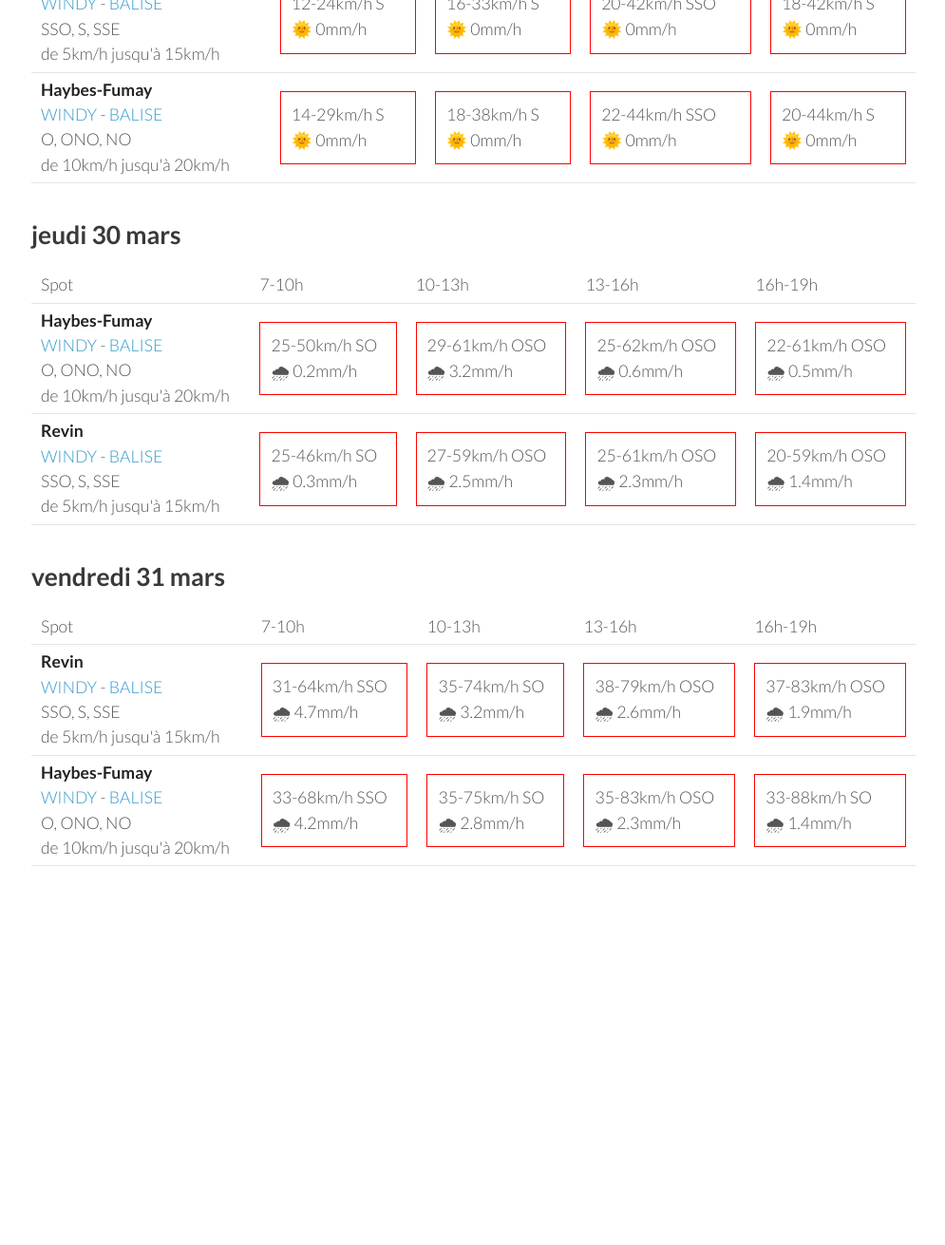
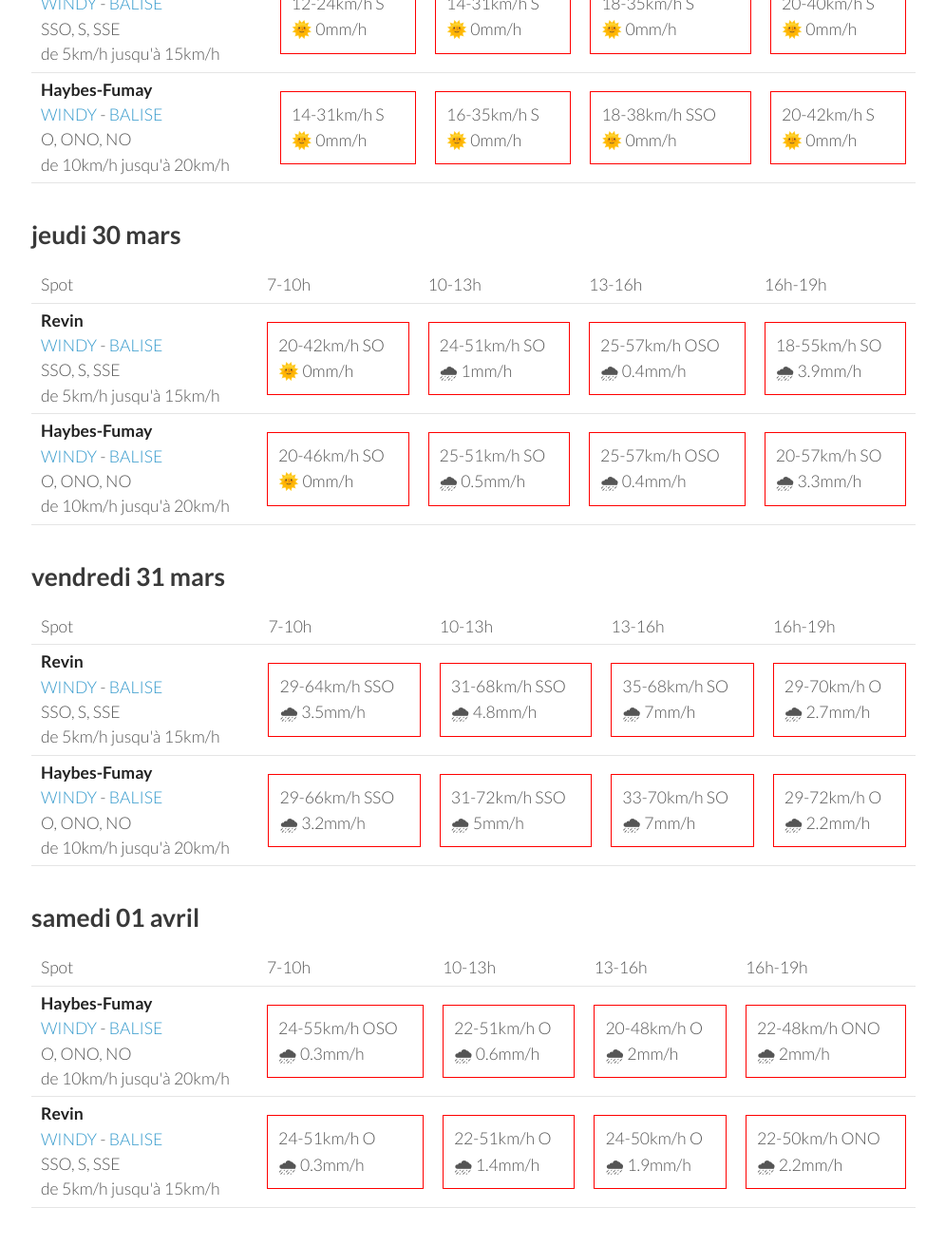
Before and after one commit to parapente-dans-le-nord/parapente-dans-le-nord.github.io, a Jekyll site: the page built from ardennes.markdown, in a window 1280 px wide and 1400 px high, scrolled down 1126 px. Shown: the top 1311 px of the window at 95% size, without its empty margins (25-1020 px from the left). Built offline with Jekyll 4.4.1, drawn with Linux system fonts in a browser that asks for light colours; before the commit the page ends 2166 px from its top, so only the background shows below that; some of the changed text lies outside the part shown.

Commit message:
update index.markdown

```diff
--- a/ardennes.markdown
+++ b/ardennes.markdown
@@ -7,7 +7,7 @@ title:  "Tous les spots"
 {: .links}
 
 # Prevision Windy, modèle Arome
-page mise à jour le lundi 27 mars 10:10
+page mise à jour le lundi 27 mars 13:10
 
 ## lundi 27 mars
 
@@ -97,19 +97,19 @@ page mise à jour le lundi 27 mars 10:10
         <td><strong>Revin</strong><br><a href="https://windy.com/49.948/4.625?49.543,4.625,8">WINDY</a> - <span class=""><a href="http://www.balisemeteo.com/balise.php?idBalise=5019">BALISE</a> </span><br> <span class="vent-favorable">SSO, S, SSE</span><br><span class="force-vent">de 5km/h jusqu'à 15km/h</span> </td>
 
             <td><div class="not-flyable"><p>12-24km/h S</p><p>🌞 0mm/h</p></div></td>
-            <td><div class="not-flyable"><p>16-33km/h S</p><p>🌞 0mm/h</p></div></td>
-            <td><div class="not-flyable"><p>20-42km/h SSO</p><p>🌞 0mm/h</p></div></td>
-            <td><div class="not-flyable"><p>18-42km/h S</p><p>🌞 0mm/h</p></div></td>
+            <td><div class="not-flyable"><p>14-31km/h S</p><p>🌞 0mm/h</p></div></td>
+            <td><div class="not-flyable"><p>18-35km/h S</p><p>🌞 0mm/h</p></div></td>
+            <td><div class="not-flyable"><p>20-40km/h S</p><p>🌞 0mm/h</p></div></td>
 
 
     </tr>
 <tr>
         <td><strong>Haybes-Fumay</strong><br><a href="https://windy.com/49.998/4.715?49.913,4.738,10">WINDY</a> - <span class=""><a href="http://www.balisemeteo.com/balise.php?idBalise=104">BALISE</a> </span><br> <span class="vent-favorable">O, ONO, NO</span><br><span class="force-vent">de 10km/h jusqu'à 20km/h</span> </td>
 
-            <td><div class="not-flyable"><p>14-29km/h S</p><p>🌞 0mm/h</p></div></td>
-            <td><div class="not-flyable"><p>18-38km/h S</p><p>🌞 0mm/h</p></div></td>
-            <td><div class="not-flyable"><p>22-44km/h SSO</p><p>🌞 0mm/h</p></div></td>
-            <td><div class="not-flyable"><p>20-44km/h S</p><p>🌞 0mm/h</p></div></td>
+            <td><div class="not-flyable"><p>14-31km/h S</p><p>🌞 0mm/h</p></div></td>
+            <td><div class="not-flyable"><p>16-35km/h S</p><p>🌞 0mm/h</p></div></td>
+            <td><div class="not-flyable"><p>18-38km/h SSO</p><p>🌞 0mm/h</p></div></td>
+            <td><div class="not-flyable"><p>20-42km/h S</p><p>🌞 0mm/h</p></div></td>
 
 
     </tr>
@@ -130,22 +130,22 @@ page mise à jour le lundi 27 mars 10:10
       <td>16h-19h</td>
     </tr>
 <tr>
-        <td><strong>Haybes-Fumay</strong><br><a href="https://windy.com/49.998/4.715?49.913,4.738,10">WINDY</a> - <span class=""><a href="http://www.balisemeteo.com/balise.php?idBalise=104">BALISE</a> </span><br> <span class="vent-favorable">O, ONO, NO</span><br><span class="force-vent">de 10km/h jusqu'à 20km/h</span> </td>
+        <td><strong>Revin</strong><br><a href="https://windy.com/49.948/4.625?49.543,4.625,8">WINDY</a> - <span class=""><a href="http://www.balisemeteo.com/balise.php?idBalise=5019">BALISE</a> </span><br> <span class="vent-favorable">SSO, S, SSE</span><br><span class="force-vent">de 5km/h jusqu'à 15km/h</span> </td>
 
-            <td><div class="not-flyable"><p>25-50km/h SO</p><p>🌧 0.2mm/h</p></div></td>
-            <td><div class="not-flyable"><p>29-61km/h OSO</p><p>🌧 3.2mm/h</p></div></td>
-            <td><div class="not-flyable"><p>25-62km/h OSO</p><p>🌧 0.6mm/h</p></div></td>
-            <td><div class="not-flyable"><p>22-61km/h OSO</p><p>🌧 0.5mm/h</p></div></td>
+            <td><div class="not-flyable"><p>20-42km/h SO</p><p>🌞 0mm/h</p></div></td>
+            <td><div class="not-flyable"><p>24-51km/h SO</p><p>🌧 1mm/h</p></div></td>
+            <td><div class="not-flyable"><p>25-57km/h OSO</p><p>🌧 0.4mm/h</p></div></td>
+            <td><div class="not-flyable"><p>18-55km/h SO</p><p>🌧 3.9mm/h</p></div></td>
 
 
     </tr>
 <tr>
-        <td><strong>Revin</strong><br><a href="https://windy.com/49.948/4.625?49.543,4.625,8">WINDY</a> - <span class=""><a href="http://www.balisemeteo.com/balise.php?idBalise=5019">BALISE</a> </span><br> <span class="vent-favorable">SSO, S, SSE</span><br><span class="force-vent">de 5km/h jusqu'à 15km/h</span> </td>
+        <td><strong>Haybes-Fumay</strong><br><a href="https://windy.com/49.998/4.715?49.913,4.738,10">WINDY</a> - <span class=""><a href="http://www.balisemeteo.com/balise.php?idBalise=104">BALISE</a> </span><br> <span class="vent-favorable">O, ONO, NO</span><br><span class="force-vent">de 10km/h jusqu'à 20km/h</span> </td>
 
-            <td><div class="not-flyable"><p>25-46km/h SO</p><p>🌧 0.3mm/h</p></div></td>
-            <td><div class="not-flyable"><p>27-59km/h OSO</p><p>🌧 2.5mm/h</p></div></td>
-            <td><div class="not-flyable"><p>25-61km/h OSO</p><p>🌧 2.3mm/h</p></div></td>
-            <td><div class="not-flyable"><p>20-59km/h OSO</p><p>🌧 1.4mm/h</p></div></td>
+            <td><div class="not-flyable"><p>20-46km/h SO</p><p>🌞 0mm/h</p></div></td>
+            <td><div class="not-flyable"><p>25-51km/h SO</p><p>🌧 0.5mm/h</p></div></td>
+            <td><div class="not-flyable"><p>25-57km/h OSO</p><p>🌧 0.4mm/h</p></div></td>
+            <td><div class="not-flyable"><p>20-57km/h SO</p><p>🌧 3.3mm/h</p></div></td>
 
 
     </tr>
@@ -168,20 +168,20 @@ page mise à jour le lundi 27 mars 10:10
 <tr>
         <td><strong>Revin</strong><br><a href="https://windy.com/49.948/4.625?49.543,4.625,8">WINDY</a> - <span class=""><a href="http://www.balisemeteo.com/balise.php?idBalise=5019">BALISE</a> </span><br> <span class="vent-favorable">SSO, S, SSE</span><br><span class="force-vent">de 5km/h jusqu'à 15km/h</span> </td>
 
-            <td><div class="not-flyable"><p>31-64km/h SSO</p><p>🌧 4.7mm/h</p></div></td>
-            <td><div class="not-flyable"><p>35-74km/h SO</p><p>🌧 3.2mm/h</p></div></td>
-            <td><div class="not-flyable"><p>38-79km/h OSO</p><p>🌧 2.6mm/h</p></div></td>
-            <td><div class="not-flyable"><p>37-83km/h OSO</p><p>🌧 1.9mm/h</p></div></td>
+            <td><div class="not-flyable"><p>29-64km/h SSO</p><p>🌧 3.5mm/h</p></div></td>
+            <td><div class="not-flyable"><p>31-68km/h SSO</p><p>🌧 4.8mm/h</p></div></td>
+            <td><div class="not-flyable"><p>35-68km/h SO</p><p>🌧 7mm/h</p></div></td>
+            <td><div class="not-flyable"><p>29-70km/h O</p><p>🌧 2.7mm/h</p></div></td>
 
 
     </tr>
 <tr>
         <td><strong>Haybes-Fumay</strong><br><a href="https://windy.com/49.998/4.715?49.913,4.738,10">WINDY</a> - <span class=""><a href="http://www.balisemeteo.com/balise.php?idBalise=104">BALISE</a> </span><br> <span class="vent-favorable">O, ONO, NO</span><br><span class="force-vent">de 10km/h jusqu'à 20km/h</span> </td>
 
-            <td><div class="not-flyable"><p>33-68km/h SSO</p><p>🌧 4.2mm/h</p></div></td>
-            <td><div class="not-flyable"><p>35-75km/h SO</p><p>🌧 2.8mm/h</p></div></td>
-            <td><div class="not-flyable"><p>35-83km/h OSO</p><p>🌧 2.3mm/h</p></div></td>
-            <td><div class="not-flyable"><p>33-88km/h SO</p><p>🌧 1.4mm/h</p></div></td>
+            <td><div class="not-flyable"><p>29-66km/h SSO</p><p>🌧 3.2mm/h</p></div></td>
+            <td><div class="not-flyable"><p>31-72km/h SSO</p><p>🌧 5mm/h</p></div></td>
+            <td><div class="not-flyable"><p>33-70km/h SO</p><p>🌧 7mm/h</p></div></td>
+            <td><div class="not-flyable"><p>29-72km/h O</p><p>🌧 2.2mm/h</p></div></td>
 
 
     </tr>
@@ -189,3 +189,39 @@ page mise à jour le lundi 27 mars 10:10
 </tbody>
 </table>
 {:/}
+## samedi 01 avril
+
+{::nomarkdown}
+<table>
+  <tbody>
+    <tr>
+      <td>Spot</td>
+      <td>7-10h</td>
+      <td>10-13h</td>
+      <td>13-16h</td>
+      <td>16h-19h</td>
+    </tr>
+<tr>
+        <td><strong>Haybes-Fumay</strong><br><a href="https://windy.com/49.998/4.715?49.913,4.738,10">WINDY</a> - <span class=""><a href="http://www.balisemeteo.com/balise.php?idBalise=104">BALISE</a> </span><br> <span class="vent-favorable">O, ONO, NO</span><br><span class="force-vent">de 10km/h jusqu'à 20km/h</span> </td>
+
+            <td><div class="not-flyable"><p>24-55km/h OSO</p><p>🌧 0.3mm/h</p></div></td>
+            <td><div class="not-flyable"><p>22-51km/h O</p><p>🌧 0.6mm/h</p></div></td>
+            <td><div class="not-flyable"><p>20-48km/h O</p><p>🌧 2mm/h</p></div></td>
+            <td><div class="not-flyable"><p>22-48km/h ONO</p><p>🌧 2mm/h</p></div></td>
+
+
+    </tr>
+<tr>
+        <td><strong>Revin</strong><br><a href="https://windy.com/49.948/4.625?49.543,4.625,8">WINDY</a> - <span class=""><a href="http://www.balisemeteo.com/balise.php?idBalise=5019">BALISE</a> </span><br> <span class="vent-favorable">SSO, S, SSE</span><br><span class="force-vent">de 5km/h jusqu'à 15km/h</span> </td>
+
+            <td><div class="not-flyable"><p>24-51km/h O</p><p>🌧 0.3mm/h</p></div></td>
+            <td><div class="not-flyable"><p>22-51km/h O</p><p>🌧 1.4mm/h</p></div></td>
+            <td><div class="not-flyable"><p>24-50km/h O</p><p>🌧 1.9mm/h</p></div></td>
+            <td><div class="not-flyable"><p>22-50km/h ONO</p><p>🌧 2.2mm/h</p></div></td>
+
+
+    </tr>
+
+</tbody>
+</table>
+{:/}
```
